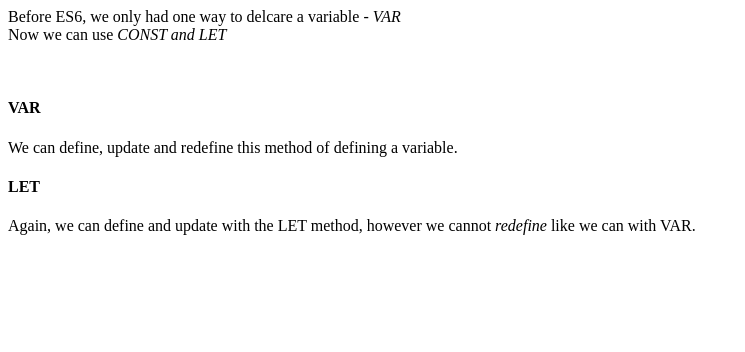
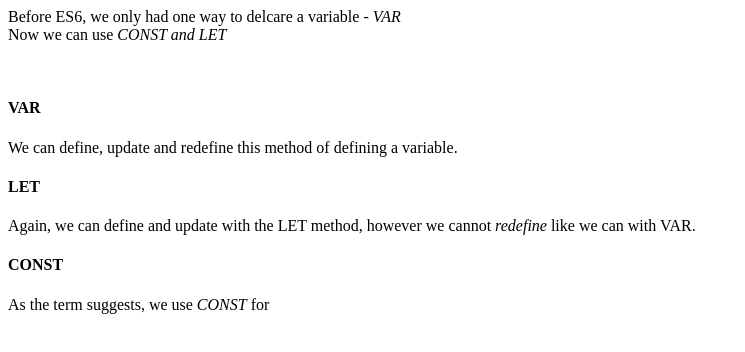
Before and after one commit to Si-maher/ES6-Revision, a plain HTML site: page index.html in a window 1280 px wide. Shown: the whole page, without its empty margins (0-745 px from the left). Drawn offline with Linux system fonts and the light colour scheme.

Commit message:
added CONST variable

```diff
--- a/index.html
+++ b/index.html
@@ -16,6 +16,8 @@
         <p>We can define, update and redefine this method of defining a variable. </p>
         <h4>LET</h4>
         <p>Again, we can define and update with the LET method, however we cannot <em>redefine</em> like we can with VAR.</p>
+        <h4>CONST</h4>
+        As the term suggests, we use <em>CONST</em> for
 
        <script src="index.js"></script>
 </body>
--- a/index.js
+++ b/index.js
@@ -21,5 +21,17 @@ console.log(fruit)
 fruit = 'pear'
 console.log(fruit)
 // redefine
-let fruit = 'banana'
-console.log(fruit)
+// let fruit = 'banana'
+// console.log(fruit)
+
+// CONST
+// define
+const boilingPoint = 100
+console.log(boilingPoint)
+// update
+// boilingPoint = 150
+
+const person = {name:'Peter'}
+console.log(person)
+person.name = 'Simon'
+console.log(person)
```
